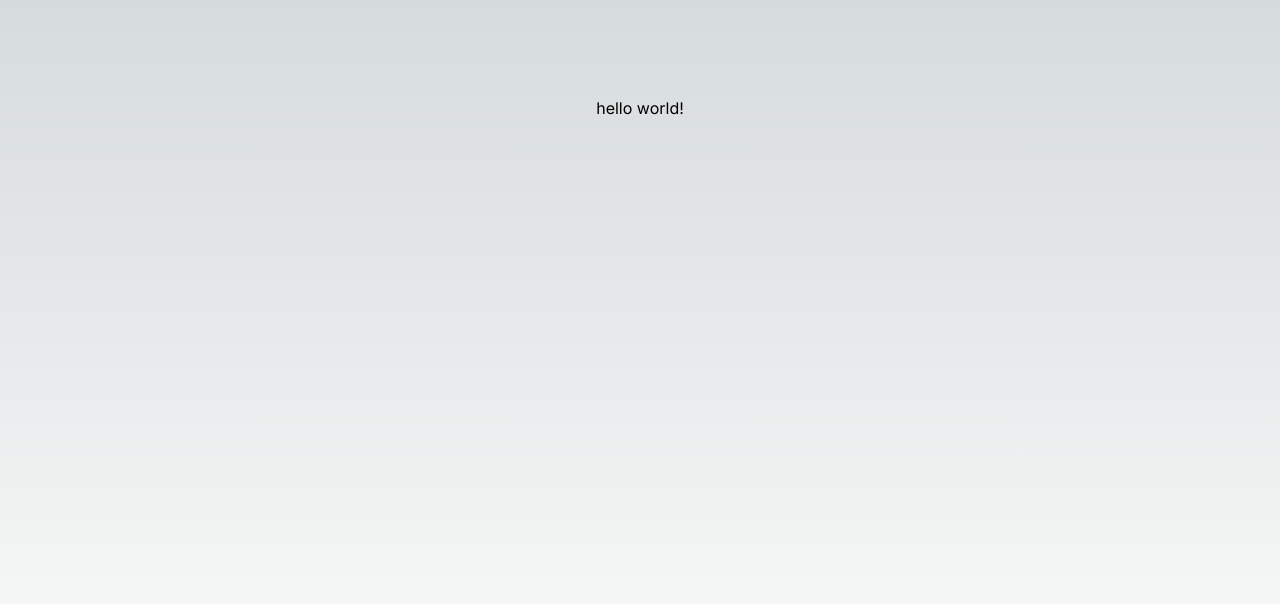
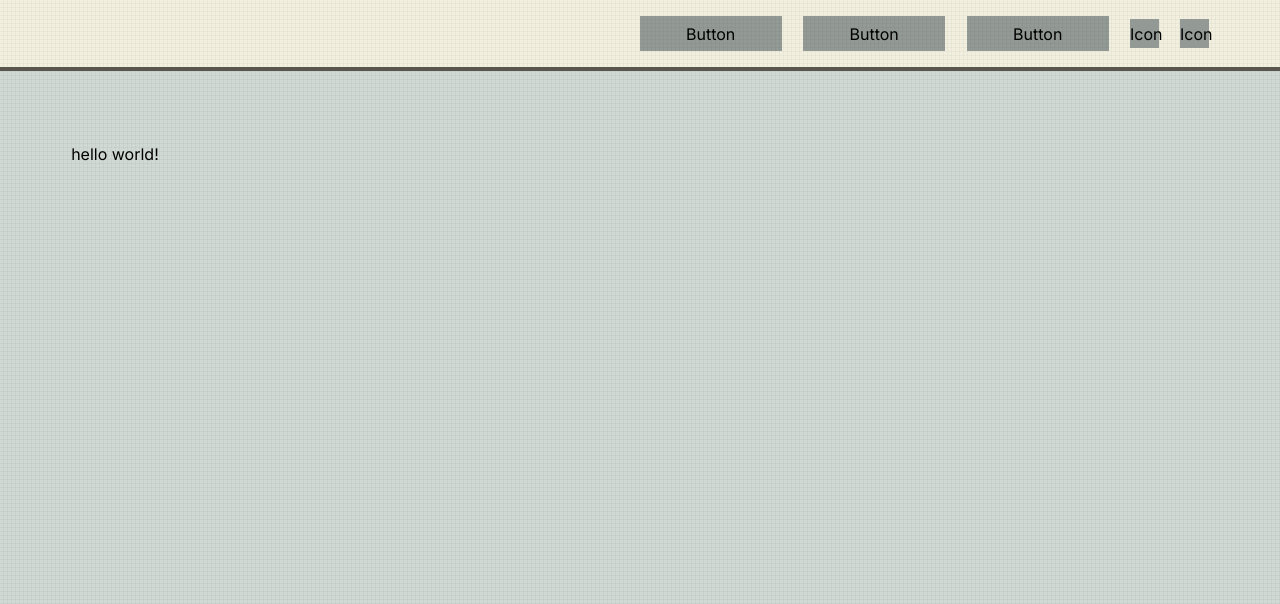
Before and after one commit to NoahAldhous/portfolio-2024, a Next.js app in the folder my-app/: page / in a window 1280 px wide. Shown: the top 604 px of the page. Built offline with nearby package versions, Linux system fonts and the light colour scheme.

Commit message:
project set up, styling rules created and home page started. navbar created

```diff
--- /dev/null
+++ b/my-app/src/app/_variables.scss
@@ -0,0 +1,21 @@
+
+//Unit Measurements
+$unit-width-quarter: 1.38vw;
+$unit-width-icon: 2.25vw;
+$unit-width-half: 2.78vw;
+$unit-width-1: 5.56vw;
+$unit-width-2: 11.12vw;
+$unit-width-3: 16.68vw;
+$unit-width-4: 22.24vw;
+$unit-width-5: 27.8vw;
+$unit-width-6: 33.36vw;
+$unit-width-7: 38.92vw;
+$unit-width-8: 44.48vw;
+$unit-width-9: 50.04vw;
+
+//Colours
+$platinum: #D0D9D4;
+$eggshell:  #F2EFDF;
+$battleship-grey: #939995;
+$walnut-brown: #59554C;
+$black: #090909;
--- a/my-app/src/app/globals.scss
+++ b/my-app/src/app/globals.scss
@@ -1,29 +1,30 @@
+@use './variables' as *;
+
 @tailwind base;
 @tailwind components;
 @tailwind utilities;
 
+
 :root {
   --foreground-rgb: 0, 0, 0;
-  --background-start-rgb: 214, 219, 220;
-  --background-end-rgb: 255, 255, 255;
+  --bgColor: #D0D9D4;
 }
 
 @media (prefers-color-scheme: dark) {
   :root {
     --foreground-rgb: 255, 255, 255;
-    --background-start-rgb: 0, 0, 0;
-    --background-end-rgb: 0, 0, 0;
+    --bgColor: #D0D9D4;
   }
 }
 
 body {
   color: rgb(var(--foreground-rgb));
-  background: linear-gradient(
-      to bottom,
-      transparent,
-      rgb(var(--background-end-rgb))
-    )
-    rgb(var(--background-start-rgb));
+
+  //pixelated background effect
+  background-color: var(--bgColor);
+  background-size: 4px 4px;
+  background-image: linear-gradient(90deg, transparent, transparent 3px, rgba(0,0,0,.07) 4px),
+    linear-gradient(transparent, transparent 3px, rgba(0,0,0,.07) 4px);
 }
 
 @layer utilities {
--- a/my-app/src/app/layout.tsx
+++ b/my-app/src/app/layout.tsx
@@ -1,6 +1,7 @@
 import type { Metadata } from "next";
 import { Inter } from "next/font/google";
 import "./globals.scss";
+import Navbar from "@/components/Navbar/Navbar";
 
 const inter = Inter({ subsets: ["latin"] });
 
@@ -16,7 +17,10 @@ export default function RootLayout({
 }>) {
   return (
     <html lang="en">
-      <body className={inter.className}>{children}</body>
+      <body className={inter.className}>
+        <Navbar/>
+        {children}
+      </body>
     </html>
   );
 }
--- /dev/null
+++ b/my-app/src/app/page.module.scss
@@ -0,0 +1,9 @@
+@use './variables' as *;
+
+//TODO: move this into page container component for reuse!
+.main {
+    // background-color: red;
+    height: 100vh;
+    padding: $unit-width-1;
+    padding-top: $unit-width-2;
+}
--- a/my-app/src/app/page.tsx
+++ b/my-app/src/app/page.tsx
@@ -1,6 +1,8 @@
+import styles from "./page.module.scss"
+
 export default function Home() {
   return (
-    <main className="flex min-h-screen flex-col items-center justify-between p-24">
+    <main className={styles.main}>
       hello world!
     </main>
   );
--- /dev/null
+++ b/my-app/src/components/Navbar/Navbar.tsx
@@ -0,0 +1,24 @@
+import styles from "./styles/Navbar.module.scss"
+
+export default function Navbar(){
+    return <div className={styles.navbar}>
+        <div className={styles.buttonContainer}>
+            <button className={styles.navButton}>
+                Button
+            </button>
+            <button className={styles.navButton}>
+                Button
+            </button>
+            <button className={styles.navButton}>
+                Button
+            </button>
+            <button className={styles.navIcon}>
+                Icon
+            </button>
+            <button className={styles.navIcon}>
+                Icon
+            </button>
+
+        </div>
+    </div>
+}
--- /dev/null
+++ b/my-app/src/components/Navbar/styles/Navbar.module.scss
@@ -0,0 +1,40 @@
+@use '../../../app/variables' as *;
+
+.navbar {
+    position: absolute;
+    height: $unit-width-1;
+    padding: 0 $unit-width-1;
+    width: 100vw;
+    background-color: $eggshell;
+    background-size: 4px 4px;
+    background-image: linear-gradient(90deg, transparent, transparent 3px, rgba(0,0,0,.07) 4px),
+    linear-gradient(transparent, transparent 3px, rgba(0,0,0,.07) 4px);
+    display: flex;
+    justify-content: flex-end;
+    border-bottom: 4px solid $walnut-brown;
+
+    .buttonContainer {
+        width: $unit-width-8;
+        height: 100%;
+        // background-color: blue;
+        display: flex;
+        align-items: center;
+        justify-content: space-between;
+
+        .navButton {
+            width: $unit-width-2;
+            height: $unit-width-half;
+            background-color: $battleship-grey;
+            background-size: 4px 4px;
+    background-image: linear-gradient(90deg, transparent, transparent 3px, rgba(0,0,0,.07) 4px),
+    linear-gradient(transparent, transparent 3px, rgba(0,0,0,.07) 4px);
+        }
+
+        .navIcon {
+            width: $unit-width-icon;
+            height: $unit-width-icon;
+            background-color: $battleship-grey;
+        }
+
+    }
+}
```
Also changed, not shown: 1 other file (tests, documents, lock files or other folders).
